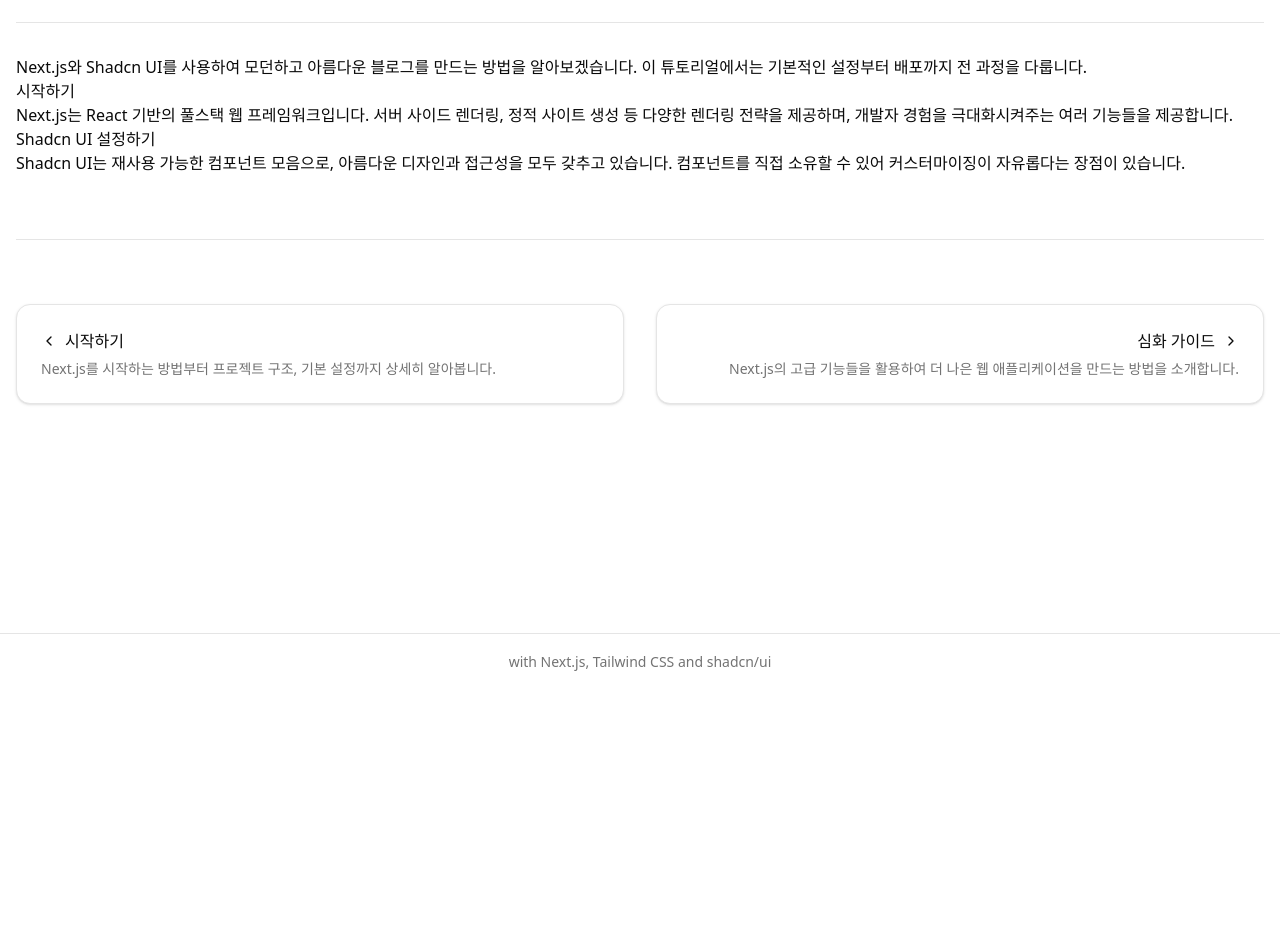
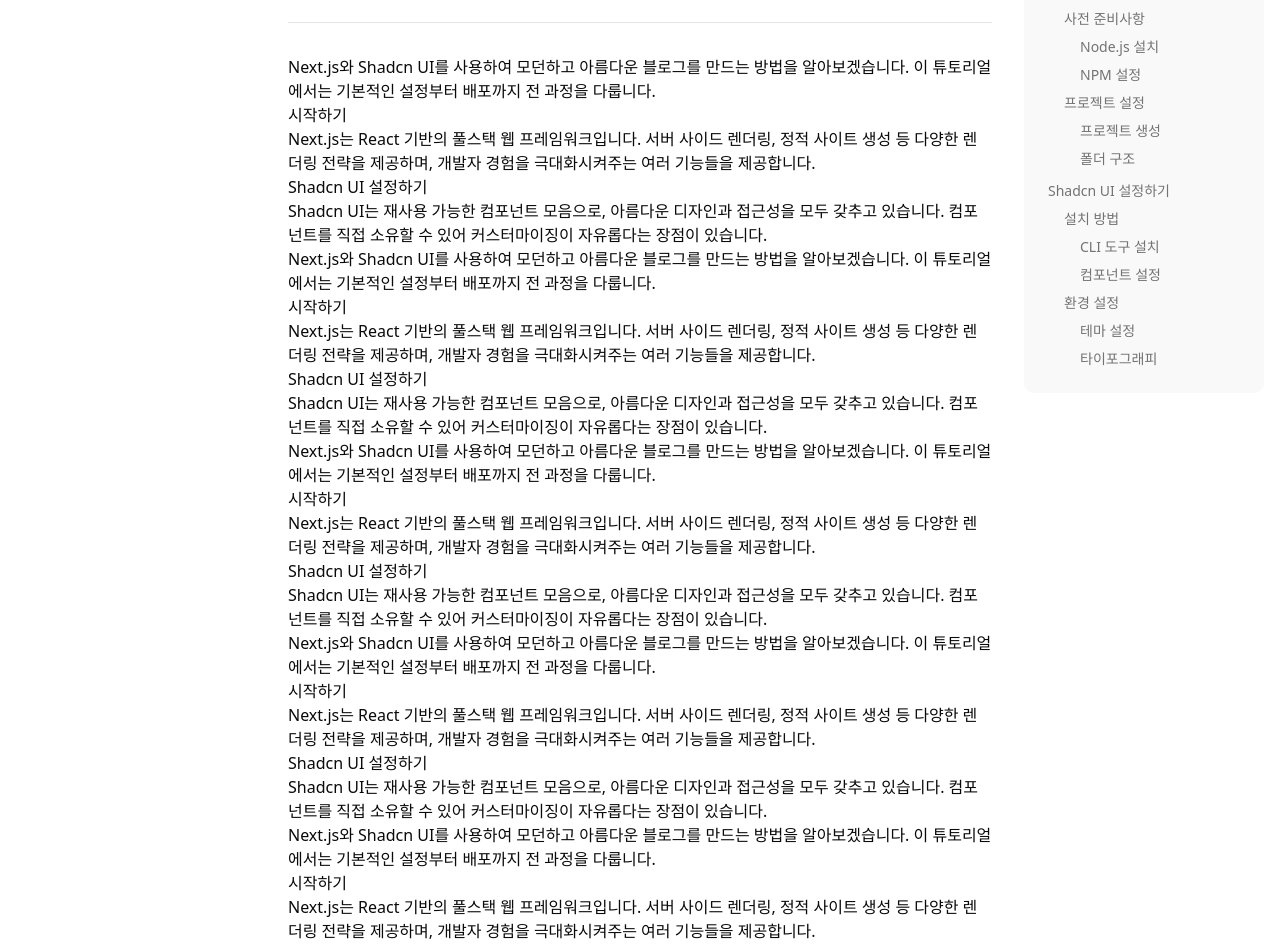
Before and after one commit to akh820/next-blog, a Next.js app: page /blog/1 in a window 1280 px wide. Shown: the part 224-1169 px from the top of the page. Before the commit the page ends 914 px from the top, so only its background shows below. Built offline with nearby package versions, Linux system fonts and the light colour scheme.

Commit message:
feat : 오른쪽 사이드에 목차 적용

```diff
--- a/app/blog/[slug]/page.tsx
+++ b/app/blog/[slug]/page.tsx
@@ -5,20 +5,120 @@
 import { ChevronLeft, ChevronRight } from 'lucide-react';
 import { Card, CardHeader, CardTitle, CardDescription } from '@/components/ui/card';
 
-interface PageProps {
-  params: Promise<{ slug: string }>;
+interface TableOfContentsItem {
+  id: string;
+  title: string;
+  items?: TableOfContentsItem[];
 }
 
-export default async function BlogPost({ params }: PageProps) {
-  const { slug } = await params;
+const mockTableOfContents: TableOfContentsItem[] = [
+  {
+    id: 'intro',
+    title: '소개',
+    items: [],
+  },
+  {
+    id: 'getting-started',
+    title: '시작하기',
+    items: [
+      {
+        id: 'prerequisites',
+        title: '사전 준비사항',
+        items: [
+          {
+            id: 'node-installation',
+            title: 'Node.js 설치',
+          },
+          {
+            id: 'npm-setup',
+            title: 'NPM 설정',
+          },
+        ],
+      },
+      {
+        id: 'project-setup',
+        title: '프로젝트 설정',
+        items: [
+          {
+            id: 'create-project',
+            title: '프로젝트 생성',
+          },
+          {
+            id: 'folder-structure',
+            title: '폴더 구조',
+          },
+        ],
+      },
+    ],
+  },
+  {
+    id: 'shadcn-ui-setup',
+    title: 'Shadcn UI 설정하기',
+    items: [
+      {
+        id: 'installation',
+        title: '설치 방법',
+        items: [
+          {
+            id: 'cli-installation',
+            title: 'CLI 도구 설치',
+          },
+          {
+            id: 'component-setup',
+            title: '컴포넌트 설정',
+          },
+        ],
+      },
+      {
+        id: 'configuration',
+        title: '환경 설정',
+        items: [
+          {
+            id: 'theme-setup',
+            title: '테마 설정',
+          },
+          {
+            id: 'typography',
+            title: '타이포그래피',
+          },
+        ],
+      },
+    ],
+  },
+];
 
+function TableOfContentsLink({ item }: { item: TableOfContentsItem }) {
   return (
-    <article className="container py-12">
+    <div className="space-y-2">
+      <Link
+        key={item.id}
+        href={`#${item.id}`}
+        className={`hover:text-foreground text-muted-foreground block font-medium transition-colors`}
+      >
+        {item.title}
+      </Link>
+      {item.items && item.items.length > 0 && (
+        <div className="space-y-2 pl-4">
+          {item.items.map((subItem) => (
+            <TableOfContentsLink key={subItem.id} item={subItem} />
+          ))}
+        </div>
+      )}
+    </div>
+  );
+}
+
+export default function BlogPost() {
+  return (
+    <div className="container py-12">
+      <div className="grid grid-cols-[240px_1fr_240px] gap-8">
+        <aside>{/* 추후 콘텐츠 추가 */}</aside>
+        <section>
           {/* 블로그 헤더 */}
           <div className="space-y-4">
             <div className="space-y-2">
               <Badge>프론트엔드</Badge>
-          <h1 className="text-4xl font-bold">블로그 포스트 {slug}</h1>
+              <h1 className="text-4xl font-bold">Next.js와 Shadcn UI로 블로그 만들기</h1>
             </div>
 
             {/* 메타 정보 */}
@@ -43,14 +143,100 @@
           {/* 블로그 본문 */}
           <div className="prose prose-slate dark:prose-invert max-w-none">
             <p className="lead">
-          Next.js와 Shadcn UI를 사용하여 모던하고 아름다운 블로그를 만드는 방법을 알아보겠습니다. 이
-          튜토리얼에서는 기본적인 설정부터 배포까지 전 과정을 다룹니다.
+              Next.js와 Shadcn UI를 사용하여 모던하고 아름다운 블로그를 만드는 방법을
+              알아보겠습니다. 이 튜토리얼에서는 기본적인 설정부터 배포까지 전 과정을 다룹니다.
             </p>
 
             <h2>시작하기</h2>
             <p>
-          Next.js는 React 기반의 풀스택 웹 프레임워크입니다. 서버 사이드 렌더링, 정적 사이트 생성 등
-          다양한 렌더링 전략을 제공하며, 개발자 경험을 극대화시켜주는 여러 기능들을 제공합니다.
+              Next.js는 React 기반의 풀스택 웹 프레임워크입니다. 서버 사이드 렌더링, 정적 사이트
+              생성 등 다양한 렌더링 전략을 제공하며, 개발자 경험을 극대화시켜주는 여러 기능들을
+              제공합니다.
+            </p>
+
+            <h2>Shadcn UI 설정하기</h2>
+            <p>
+              Shadcn UI는 재사용 가능한 컴포넌트 모음으로, 아름다운 디자인과 접근성을 모두 갖추고
+              있습니다. 컴포넌트를 직접 소유할 수 있어 커스터마이징이 자유롭다는 장점이 있습니다.
+            </p>
+            <p className="lead">
+              Next.js와 Shadcn UI를 사용하여 모던하고 아름다운 블로그를 만드는 방법을
+              알아보겠습니다. 이 튜토리얼에서는 기본적인 설정부터 배포까지 전 과정을 다룹니다.
+            </p>
+
+            <h2>시작하기</h2>
+            <p>
+              Next.js는 React 기반의 풀스택 웹 프레임워크입니다. 서버 사이드 렌더링, 정적 사이트
+              생성 등 다양한 렌더링 전략을 제공하며, 개발자 경험을 극대화시켜주는 여러 기능들을
+              제공합니다.
+            </p>
+
+            <h2>Shadcn UI 설정하기</h2>
+            <p>
+              Shadcn UI는 재사용 가능한 컴포넌트 모음으로, 아름다운 디자인과 접근성을 모두 갖추고
+              있습니다. 컴포넌트를 직접 소유할 수 있어 커스터마이징이 자유롭다는 장점이 있습니다.
+            </p>
+            <p className="lead">
+              Next.js와 Shadcn UI를 사용하여 모던하고 아름다운 블로그를 만드는 방법을
+              알아보겠습니다. 이 튜토리얼에서는 기본적인 설정부터 배포까지 전 과정을 다룹니다.
+            </p>
+
+            <h2>시작하기</h2>
+            <p>
+              Next.js는 React 기반의 풀스택 웹 프레임워크입니다. 서버 사이드 렌더링, 정적 사이트
+              생성 등 다양한 렌더링 전략을 제공하며, 개발자 경험을 극대화시켜주는 여러 기능들을
+              제공합니다.
+            </p>
+
+            <h2>Shadcn UI 설정하기</h2>
+            <p>
+              Shadcn UI는 재사용 가능한 컴포넌트 모음으로, 아름다운 디자인과 접근성을 모두 갖추고
+              있습니다. 컴포넌트를 직접 소유할 수 있어 커스터마이징이 자유롭다는 장점이 있습니다.
+            </p>
+            <p className="lead">
+              Next.js와 Shadcn UI를 사용하여 모던하고 아름다운 블로그를 만드는 방법을
+              알아보겠습니다. 이 튜토리얼에서는 기본적인 설정부터 배포까지 전 과정을 다룹니다.
+            </p>
+
+            <h2>시작하기</h2>
+            <p>
+              Next.js는 React 기반의 풀스택 웹 프레임워크입니다. 서버 사이드 렌더링, 정적 사이트
+              생성 등 다양한 렌더링 전략을 제공하며, 개발자 경험을 극대화시켜주는 여러 기능들을
+              제공합니다.
+            </p>
+
+            <h2>Shadcn UI 설정하기</h2>
+            <p>
+              Shadcn UI는 재사용 가능한 컴포넌트 모음으로, 아름다운 디자인과 접근성을 모두 갖추고
+              있습니다. 컴포넌트를 직접 소유할 수 있어 커스터마이징이 자유롭다는 장점이 있습니다.
+            </p>
+            <p className="lead">
+              Next.js와 Shadcn UI를 사용하여 모던하고 아름다운 블로그를 만드는 방법을
+              알아보겠습니다. 이 튜토리얼에서는 기본적인 설정부터 배포까지 전 과정을 다룹니다.
+            </p>
+
+            <h2>시작하기</h2>
+            <p>
+              Next.js는 React 기반의 풀스택 웹 프레임워크입니다. 서버 사이드 렌더링, 정적 사이트
+              생성 등 다양한 렌더링 전략을 제공하며, 개발자 경험을 극대화시켜주는 여러 기능들을
+              제공합니다.
+            </p>
+
+            <h2>Shadcn UI 설정하기</h2>
+            <p>
+              Shadcn UI는 재사용 가능한 컴포넌트 모음으로, 아름다운 디자인과 접근성을 모두 갖추고
+              있습니다. 컴포넌트를 직접 소유할 수 있어 커스터마이징이 자유롭다는 장점이 있습니다.
+            </p>
+            <p className="lead">
+              Next.js와 Shadcn UI를 사용하여 모던하고 아름다운 블로그를 만드는 방법을
+              알아보겠습니다. 이 튜토리얼에서는 기본적인 설정부터 배포까지 전 과정을 다룹니다.
+            </p>
+
+            <h2>시작하기</h2>
+            <p>
+              Next.js는 React 기반의 풀스택 웹 프레임워크입니다. 서버 사이드 렌더링, 정적 사이트
+              생성 등 다양한 렌더링 전략을 제공하며, 개발자 경험을 극대화시켜주는 여러 기능들을
+              제공합니다.
             </p>
 
             <h2>Shadcn UI 설정하기</h2>
@@ -86,12 +272,27 @@
                     <ChevronRight className="h-4 w-4" />
                   </CardTitle>
                   <CardDescription className="line-clamp-2">
-                Next.js의 고급 기능들을 활용하여 더 나은 웹 애플리케이션을 만드는 방법을 소개합니다.
+                    Next.js의 고급 기능들을 활용하여 더 나은 웹 애플리케이션을 만드는 방법을
+                    소개합니다.
                   </CardDescription>
                 </CardHeader>
               </Card>
             </Link>
           </nav>
-    </article>
+        </section>
+        <aside className="relative">
+          <div className="sticky top-[var(--sticky-top)]">
+            <div className="bg-muted/60 space-y-4 rounded-lg p-6 backdrop-blur-sm">
+              <h3 className="text-lg font-semibold">목차</h3>
+              <nav className="space-y-3 text-sm">
+                {mockTableOfContents.map((item) => (
+                  <TableOfContentsLink key={item.id} item={item} />
+                ))}
+              </nav>
+            </div>
+          </div>
+        </aside>
+      </div>
+    </div>
   );
 }
```
Lines whose indentation alone changed are shown as unchanged.
